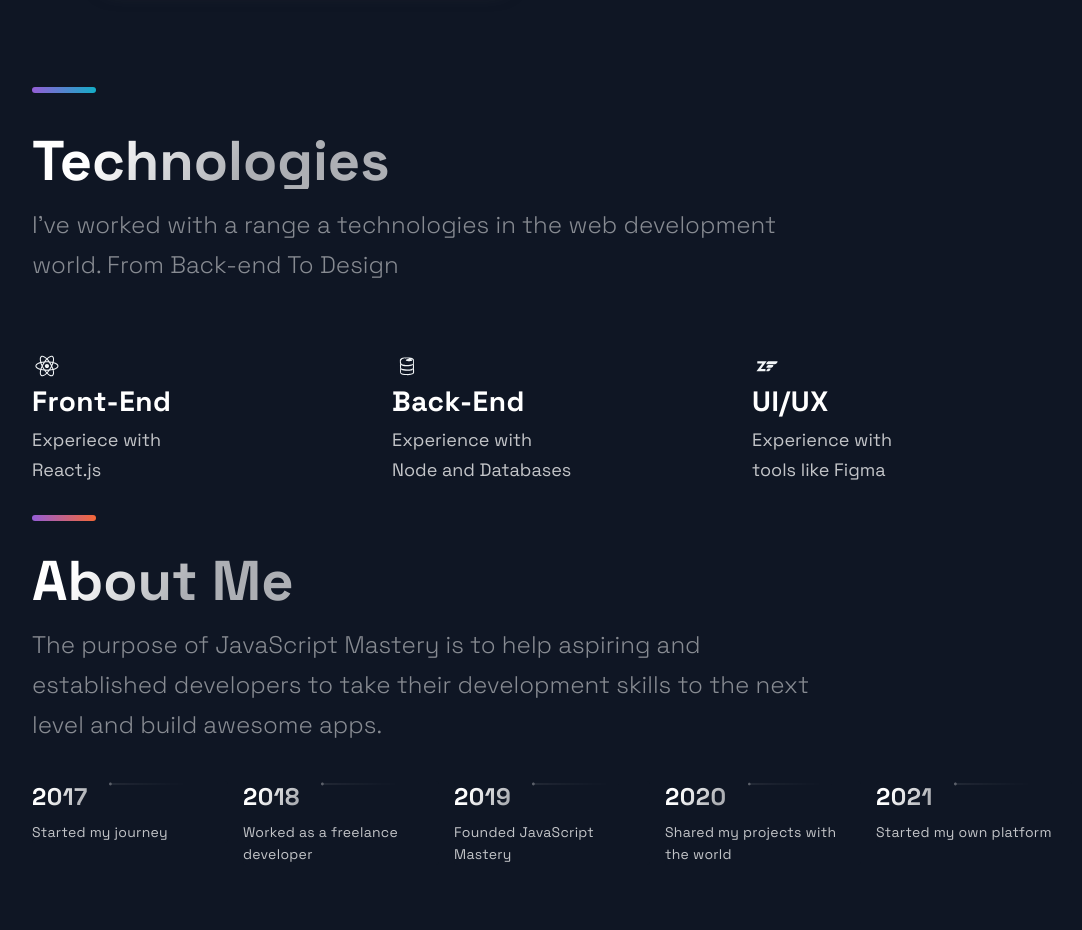
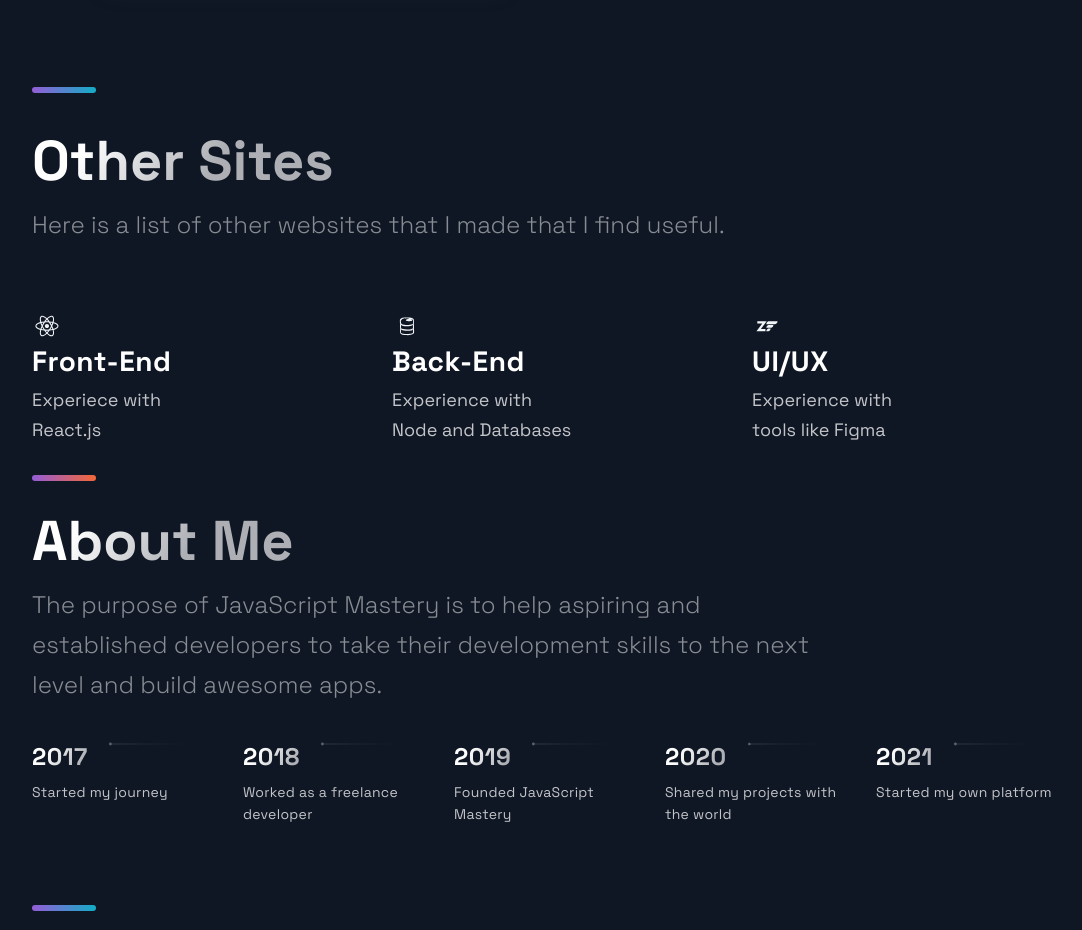
Before and after one commit to imReset/resources, a Next.js app: page / in a window 1280 px wide. Shown: the part 2880-3810 px from the top of the page, without its empty margins (88-1170 px from the left). Built offline with nearby package versions, Linux system fonts and the light colour scheme.

Commit message:
update text

```diff
--- a/src/components/Technologies/Technologies.js
+++ b/src/components/Technologies/Technologies.js
@@ -6,10 +6,9 @@ import { List, ListContainer, ListItem, ListParagraph, ListTitle } from './Techn
 const Technologies = () =>  (
   <Section id="tech">
     <SectionDivider divider />
-    <SectionTitle>Technologies</SectionTitle>
+    <SectionTitle>Other Sites</SectionTitle>
     <SectionText>
-      I've worked with a range a technologies in the web development world.
-      From Back-end To Design
+      Here is a list of other websites that I made that I find useful.
     </SectionText>
     <List>
       <ListItem>
```
